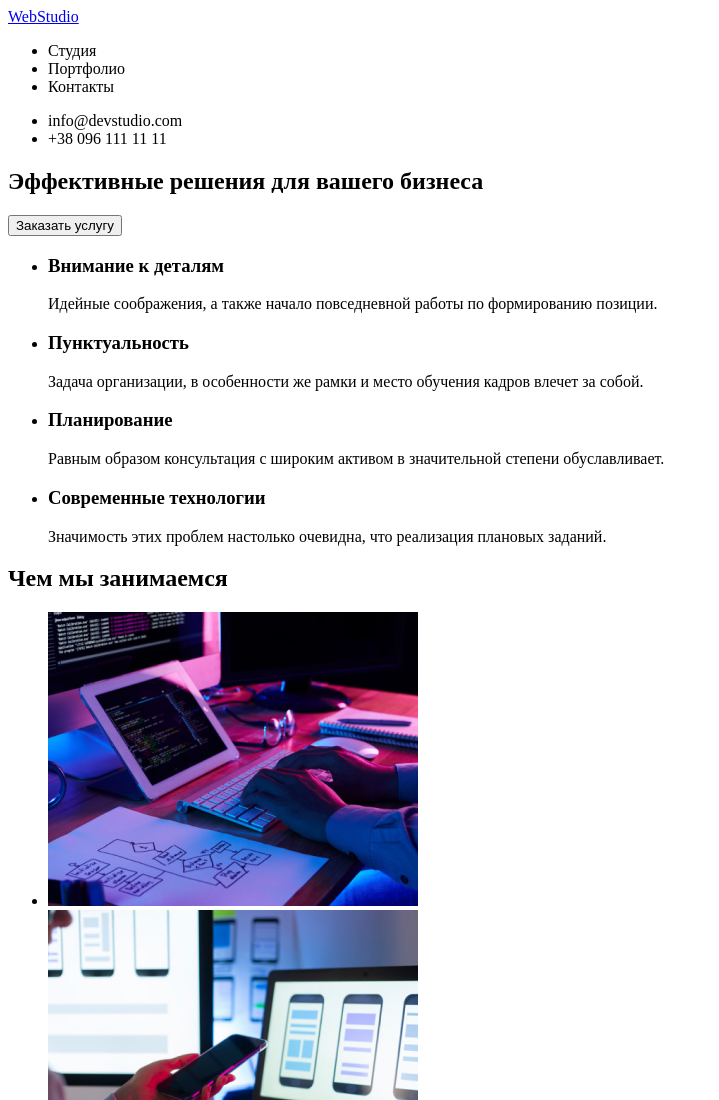
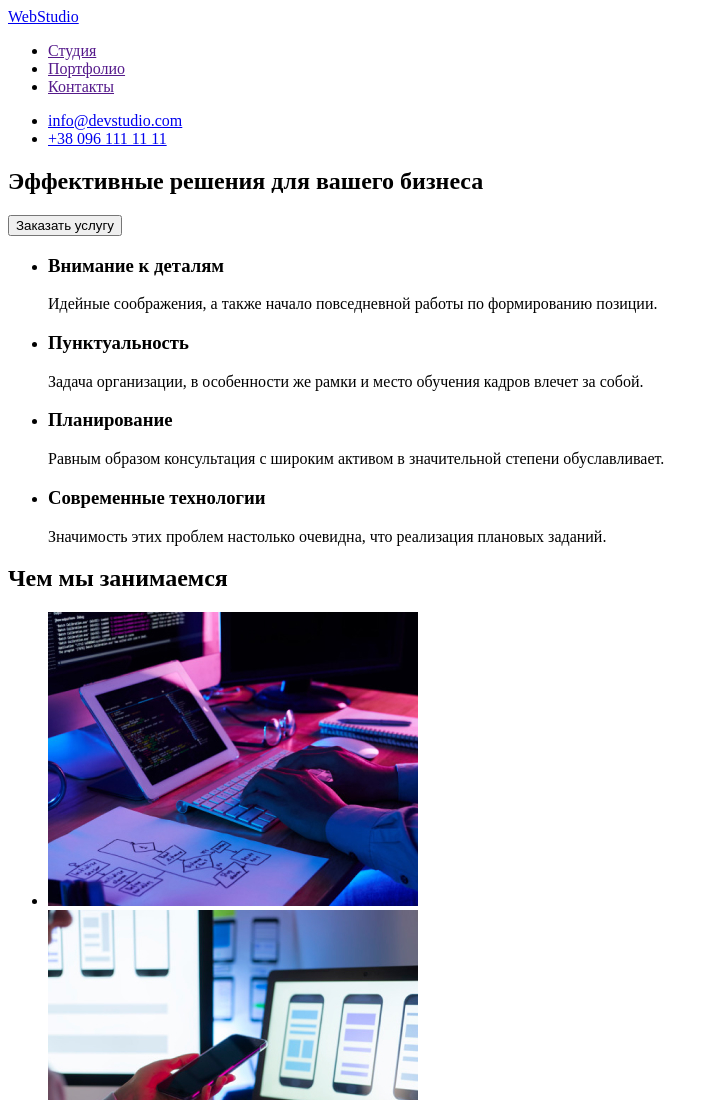
Before and after one commit to IrynaOL/goit-markup-hw-08, a plain HTML site: page index.html in a window 1280 px wide. Shown: the top 1100 px of the page, without its empty margins (0-719 px from the left). Drawn offline with Linux system fonts and the light colour scheme.

Commit message:
Header updated

```diff
--- a/index.html
+++ b/index.html
@@ -7,19 +7,18 @@
   </head>
   <body>
     <header>
-      <a href="./index.html">WebStudio</a>
-
       <nav>
+        <a href="./index.html">WebStudio</a>
         <ul>
-          <li><a href=""></a>Студия</li>
-          <li><a href=""></a>Портфолио</li>
-          <li><a href=""></a>Контакты</li>
+          <li><a href="">Студия</a></li>
+          <li><a href="">Портфолио</a></li>
+          <li><a href="">Контакты</a></li>
         </ul>
       </nav>
 
       <ul>
-        <li><a href="mailto:info@devstudio.com"></a>info@devstudio.com</li>
-        <li><a href="tel:+380961111111"></a>+38 096 111 11 11</li>
+        <li><a href="mailto:info@devstudio.com">info@devstudio.com</a></li>
+        <li><a href="tel:+380961111111">+38 096 111 11 11</a></li>
       </ul>
     </header>
 
```
